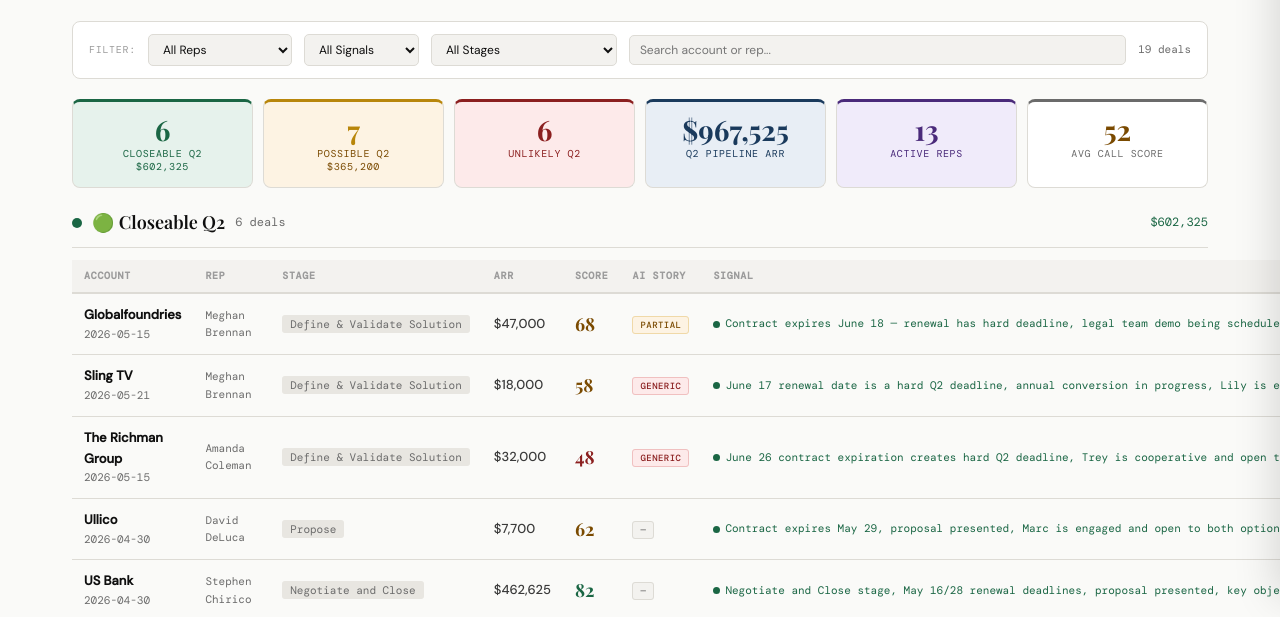
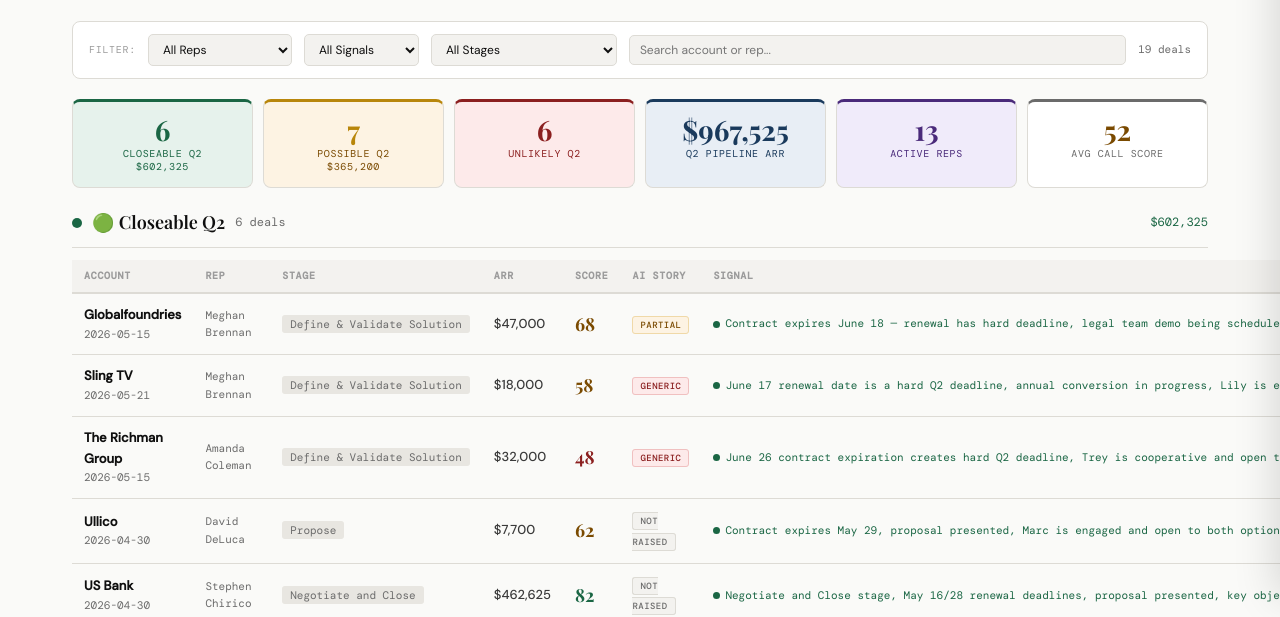
Before and after one commit to stefanrogalskidev/callcoach, a website: page index.html in a window 1280 px wide. Shown: the part 203-820 px from the top of the page. Drawn offline with nearby package versions, Linux system fonts and the light colour scheme.

Commit message:
Update index.html

```diff
--- a/index.html
+++ b/index.html
@@ -207,7 +207,7 @@ function spLabel(s){return{strong:'Strong',partial:'Partial',missing:'Missing',n
 function aiClass(s){return{sharp:'ai-sharp',partially_sharp:'ai-partial',generic:'ai-generic','n/a':'ai-na'}[s]||'ai-na';}
 function aiPillClass(s){return{sharp:'p-sharp',partially_sharp:'p-partial',generic:'p-generic','n/a':'p-na'}[s]||'p-na';}
 function aiLabel(s){return{sharp:'Sharp ✓',partially_sharp:'Partially Sharp',generic:'Generic ✗','n/a':'Not Raised'}[s]||s;}
-function aiLabelShort(s){return{sharp:'Sharp',partially_sharp:'Partial',generic:'Generic','n/a':'—'}[s]||s;}
+function aiLabelShort(s){return{sharp:'Sharp',partially_sharp:'Partial',generic:'Generic','n/a':'Not Raised'}[s]||s;}
 
 // Init badges
 const closeable = CALLS.filter(c=>c.q2_signal==='green').length;
```
